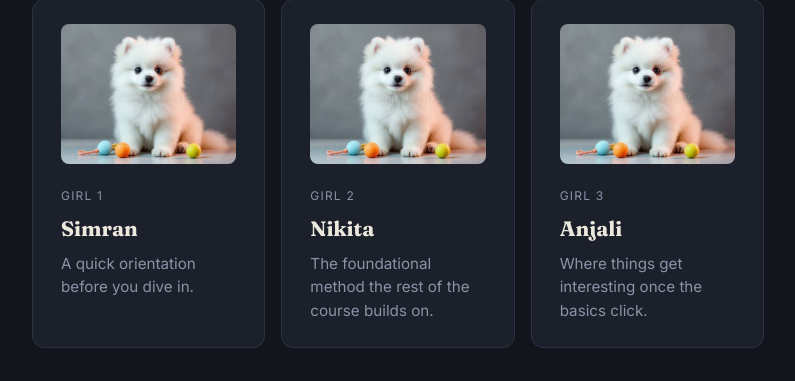
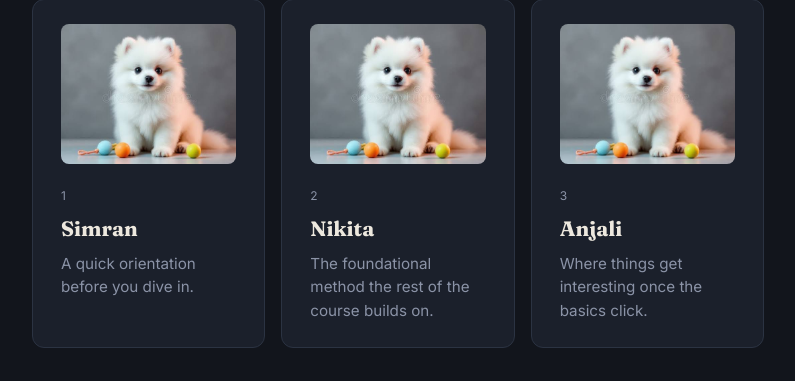
Before and after one commit to dropshipper9350/paywall-site, a Flask app: page / in a window 1280 px wide. Shown: the part 287-668 px from the top of the page, without its empty margins (242-1037 px from the left). Run offline with Flask 3, Linux system fonts and the light colour scheme; data comes from the database, SQL or seed files in the repository.

Commit message:
Update index.html

```diff
--- a/templates/index.html
+++ b/templates/index.html
@@ -12,7 +12,7 @@
     {% if a.image_url %}
     <img class="lesson-card__img" src="{{ a.image_url }}" alt="{{ a.title }}">
     {% endif %}
-    <span class="lesson-card__eyebrow"> Girl {{ loop.index }}</span>
+    <span class="lesson-card__eyebrow">{{ loop.index }}</span>
     <h2>{{ a.title }}</h2>
     <p>{{ a.excerpt }}</p>
   </a>
```
